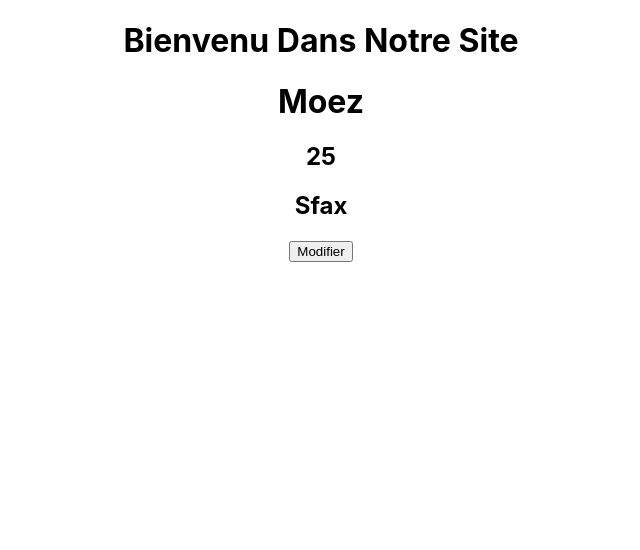
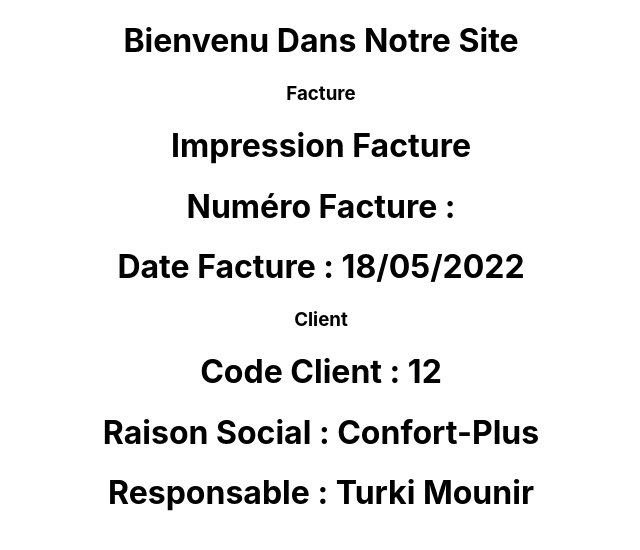
Before and after one commit to Moez-Zouari/react-esps-firstapp, a React (Create React App) app: page / in a window 1280 px wide. Shown: the top 550 px of the page, without its empty margins (319-959 px from the left). Built offline with nearby package versions, Linux system fonts and the light colour scheme.

Commit message:
Add Facture & Entete Facture Component

```diff
--- a/src/App.js
+++ b/src/App.js
@@ -5,6 +5,7 @@
 import Article from './Article';
 import Compteur from './Compteur';
 import Personne from './Personne';
+import Facture from './TP3/Facture';
 
 function App() {
   return (
@@ -13,7 +14,8 @@
       {/* <Client />
       <Article />
       <Compteur /> */}
-      <Personne />
+      {/* <Personne /> */}
+      <Facture />
     </div>
   );
 }
--- /dev/null
+++ b/src/TP3/EnteteFacture.js
@@ -0,0 +1,23 @@
+import React from 'react'
+
+const EnteteFacture = ({ facture, client }) => {
+    return (
+        <div>
+            <div>
+                <h3>Facture</h3>
+                <h1>Impression Facture</h1>
+                <h1>Numéro Facture : {facture.numfac}</h1>
+                <h1>Date Facture : {facture.datefact}</h1>
+            </div>
+            <div>
+                <h3>Client</h3>
+                <h1>Code Client : {client.codecl}</h1>
+                <h1>Raison Social : {client.raisoc}</h1>
+                <h1>Responsable : {client.responsable}</h1>
+            </div>
+        </div>
+
+    )
+}
+
+export default EnteteFacture
--- /dev/null
+++ b/src/TP3/Facture.js
@@ -0,0 +1,26 @@
+import React, { useState } from 'react'
+import EnteteFacture from './EnteteFacture';
+
+const Facture = () => {
+    const [facture, setFacture] = useState({
+        numfact: "100",
+        datefact: "18/05/2022"
+    });
+    const [client, setClient] = useState({
+        codecl: 12,
+        raisoc: "Confort-Plus",
+        responsable: "Turki Mounir"
+    });
+    const [articles, setArticle] = useState([
+        { reference: "1", designation: "la vaisselle", qte: 3, prix: 1500 },
+        { reference: "3", designation: "Machine a laver", qte: 3, prix: 1200 },
+        { reference: "17", designation: "Micro-onde", qte: 4, prix: 300 }
+    ]);
+    return (
+        <div>
+            <EnteteFacture facture={facture} client={client} />
+        </div>
+    )
+}
+
+export default Facture
```
